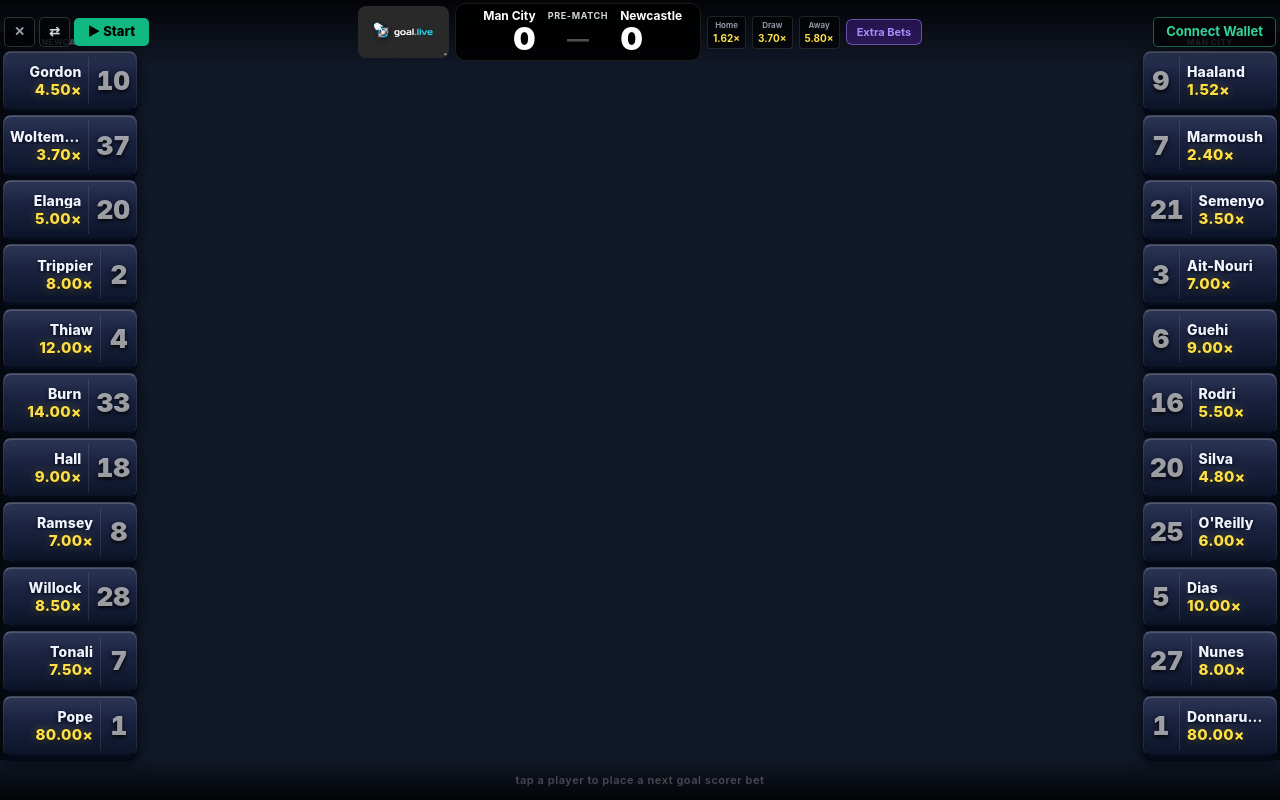
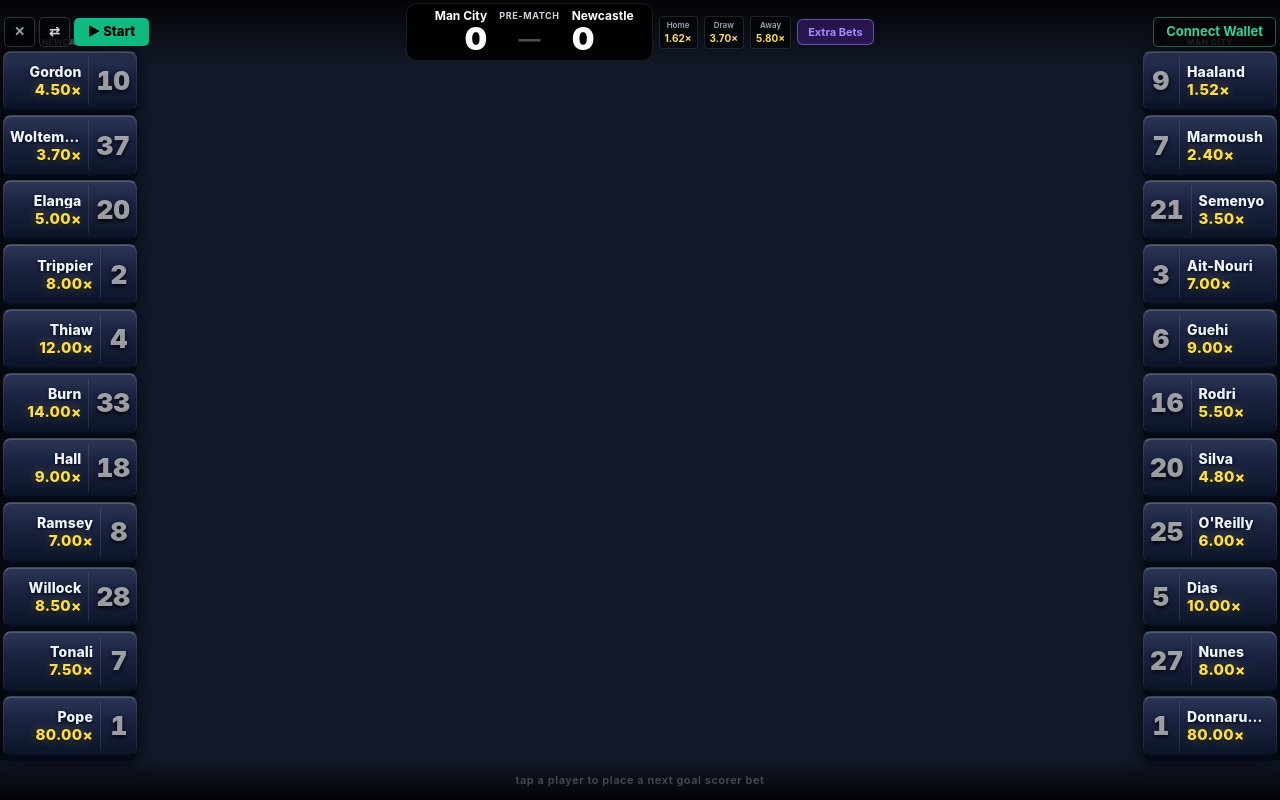
Before and after one commit to petrkrulis2022/goal-live-project, a React (Vite) app: page / in a window 1280 px wide. Built offline with nearby package versions, Linux system fonts and the light colour scheme.

Commit message:
fix: serve logo as static extension asset via chrome.runtime.getURL()

```diff
--- a/src/components/BettingOverlay.tsx
+++ b/src/components/BettingOverlay.tsx
@@ -1,6 +1,10 @@
 import React, { useState, useCallback, useEffect } from "react";
-import goalLiveLogoDark from "../assets/goal-live-logo-dark.png";
 import { useWallet } from "../hooks/useWallet";
+
+const LOGO_URL =
+  typeof chrome !== "undefined" && chrome.runtime?.getURL
+    ? chrome.runtime.getURL("goal-live-logo-dark.png")
+    : "";
 import { useMatchData } from "../hooks/useMatchData";
 import { useBetting } from "../hooks/useBetting";
 import { MatchInfo } from "./MatchInfo";
@@ -273,8 +277,9 @@
           }}
         >
           {/* Logo — same height as score box, left of it */}
+          {LOGO_URL && (
             <img
-            src={goalLiveLogoDark}
+              src={LOGO_URL}
               alt="goal.live"
               style={{
                 height: "52px",
@@ -284,6 +289,7 @@
                 flexShrink: 0,
               }}
             />
+          )}
 
           {/* match scoreboard */}
           <MatchInfo match={match} />
--- a/vite.config.ts
+++ b/vite.config.ts
@@ -13,6 +13,8 @@
         { src: "extension/icons", dest: "." },
         // injected.js runs in page world — must NOT be bundled by Vite
         { src: "extension/injected.js", dest: "." },
+        // Logo as a static asset accessible via chrome.runtime.getURL()
+        { src: "extension/goal-live-logo-dark.png", dest: "." },
       ],
     }),
   ],
```
Also changed, not shown: dist-content/content-script.js, extension/goal-live-logo-dark.png (renamed from src/assets/goal-live-logo-dark.png), extension/manifest.json, 8 other files (tests, documents, lock files or other folders). Lines whose indentation alone changed are shown as unchanged.
